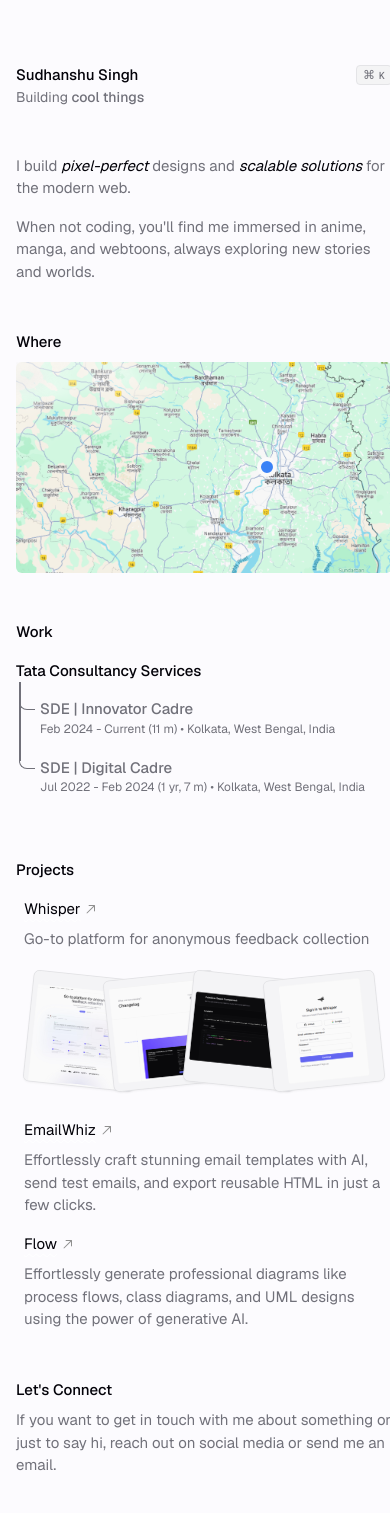
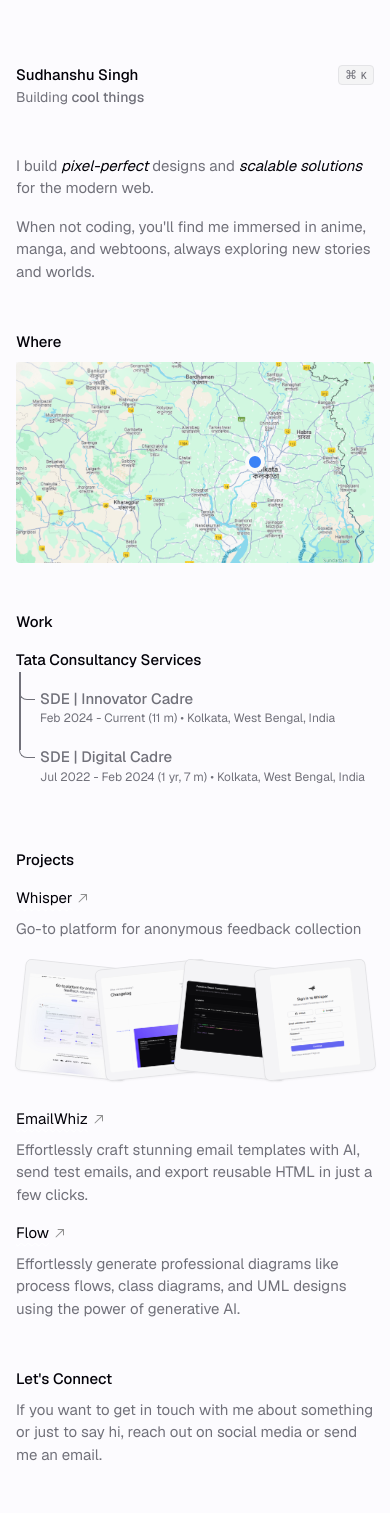
Before and after one commit to sudhanshuxsingh/www, a Next.js app: page / in a window 390 px wide. Shown: the top 1513 px of the page. Built offline with nearby package versions, Linux system fonts and the light colour scheme; what tailwindcss-content-visibility would draw is missing.

Commit message:
fix: resolve responsiveness issue

```diff
--- a/src/app/(home)/sections/location.tsx
+++ b/src/app/(home)/sections/location.tsx
@@ -31,11 +31,13 @@ export default function Location() {
         />
         <Image
           src={MAP_IMG}
-          height={553}
+          height={250}
           placeholder="blur"
           priority={true}
           alt="Map"
-          className="h-auto w-full rounded-md"
+          draggable="false"
+          loading="eager"
+          className="rounded"
         />
         <div aria-hidden>
           <div className="absolute left-2/3 top-1/2 z-10 h-3 w-3 -translate-x-1/2 -translate-y-1/2 animate-marker rounded-full bg-blue-500"></div>
--- a/src/app/(home)/sections/project.tsx
+++ b/src/app/(home)/sections/project.tsx
@@ -15,7 +15,7 @@ export default function Project() {
             i
           ) => {
             return (
-              <div className="space-y-6 px-2 md:px-0" key={i}>
+              <div className="space-y-6" key={i}>
                 <div className="space-y-2">
                   <Link
                     href={href}
@@ -32,7 +32,7 @@ export default function Project() {
                       <Link
                         key={idx}
                         className={cn(
-                          'h-28 w-28 overflow-hidden rounded-md border bg-secondary shadow-[0_1px_2px_rgba(0,0,0,0.04)] transition duration-200 ease-in-out hover:-translate-y-1 hover:shadow-[0_6px_6px_rgba(0,0,0,0.08)] min-[475px]:h-32 min-[475px]:w-32 min-[500px]:h-36 min-[500px]:w-36',
+                          'h-28 overflow-hidden rounded-md border bg-secondary shadow-[0_1px_2px_rgba(0,0,0,0.04)] transition duration-200 ease-in-out hover:-translate-y-1 hover:shadow-[0_6px_6px_rgba(0,0,0,0.08)] min-[475px]:h-32 min-[475px]:w-32 min-[500px]:h-36 min-[500px]:w-36',
                           idx % 2 == 0 ? 'rotate-6' : '-rotate-6'
                         )}
                         href={href}
```
